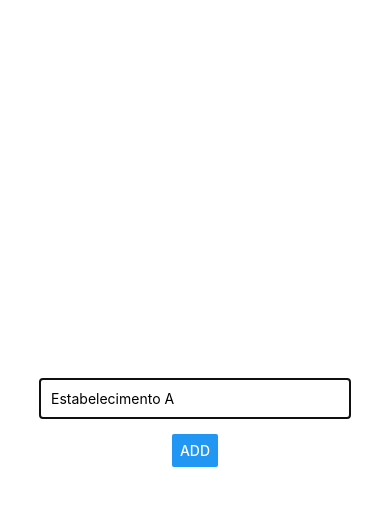
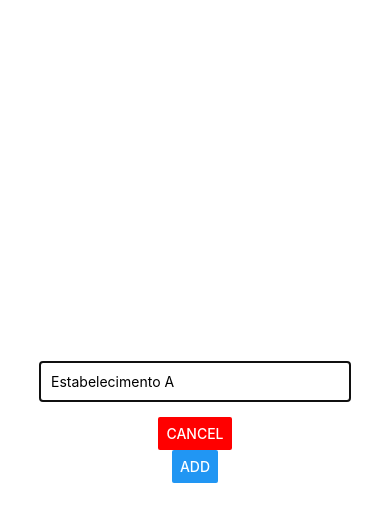
Before and after one commit to darktydus/estudo, a React Native app: screen / in a window 390 px wide. Both pictures are taken after a click on the button "ADD NEW GOAL". Shown: the top 522 px of the page. Built offline with nearby package versions, Linux system fonts and the light colour scheme.

Commit message:
foi adicionado o botao, mas ainda sem funçao

```diff
--- a/App.js
+++ b/App.js
@@ -9,20 +9,24 @@ export default function App() {
   const [courseGoals, setCourseGoals] = useState([]);
   const [isAddMode, setIsAddMode] = useState(false);
 
-  // A ideia aqui é adicionar o atributo retornando uma ID randomica, para facilitar de adicionar
-  //ou remover futuramente
+  /* A ideia aqui é adicionar o atributo retornando uma ID randomica, para facilitar de adicionar
+  ou remover futuramente */
   const addGoalHandler = goalTitle => {
     setCourseGoals(currentGoals => [
       ...currentGoals,
       { id: Math.random().toString(), value: goalTitle }
     ]);
+    setIsAddMode(false);
+    /*quando clicamos no botão alteramos o isAddMode para setIsAddmode, que por sinal
+    controlamos a visibilidade em "GoalInput" do "Modal". Então para garantir que esse Modal desapareça
+    temos que alterar novamente o isAddMode para torna-lo invisível. Pois como estamos definindo um estado
+    após o outro, ele não renderizará novamente. */
   };
 
-  //filter é um método do Javascript que permite retornar uma nova matriz, de acordo com o critério
-  // do filtro.
-  // A ideia aqui é usar o Filter para filtrar em todos os elementos da Matriz, retornando "TRUE",
-  // para aqueles que são diferentes do ID em que vamos deletar, pois caso seja igual, irá deletar
-  // o que desejamos e o que não desejamos, por isso que tem q ser "diferente".
+  /*filter é um método do Javascript que permite retornar uma nova matriz, de acordo com o critério
+  do filtro. A ideia aqui é usar o Filter para filtrar em todos os elementos da Matriz, retornando
+  "TRUE", para aqueles que são diferentes do ID em que vamos deletar, pois caso seja igual, irá deletar
+  o que desejamos e o que não desejamos, por isso que tem q ser "diferente". */
   const removeGoalHandler = goalId => {
     setCourseGoals(currentGoals => {
       return currentGoals.filter(goal => goal.id !== goalId);
@@ -41,9 +45,9 @@ export default function App() {
           <GoalItem
             id={itemData.item.id} // Aqui foi colocado a localização do id para quando for clicado no "GoalItem" ser deletado
             onDelete={removeGoalHandler}
-            title={itemData.item.value}
+            title={itemData.item.value} //itemData(?). item(objeto). value(key)
           />
-        )} //itemData(?). item(objeto). value(key)
+        )}
       />
     </View>
   );
--- a/components/GoalInput.js
+++ b/components/GoalInput.js
@@ -6,6 +6,11 @@ const GoalInput = props => {
 
   const goalInputHandler = enteredText => {
     setEnteredGoal(enteredText);
+  };
+
+  const addGoalHandler = () => {
+    props.onAddGoal(enteredGoal);
+    setEnteredGoal("");
   };
 
   //Modal funciona como uma navegação entre telas, mas a outra tela fica invisível pro tras.
@@ -19,9 +24,10 @@ const GoalInput = props => {
           onChangeText={goalInputHandler}
           value={enteredGoal}
         />
-        <Button title="ADD" onPress={props.onAddGoal.bind(this, enteredGoal)} />
+        <Button title="CANCEL" color="red" />
+        <Button title="ADD" onPress={addGoalHandler} />
       </View>
-    </Modal>
+    </Modal> /* Foi adicionado o addGoalHandler ao botão*/
   );
   /* usaremos o bind e podemos configurar alguns argumentos quando a função for chamada
   sempre o "this" na frente e o segundo sempre serão quando ela é chamada e nesse caso quando
```
